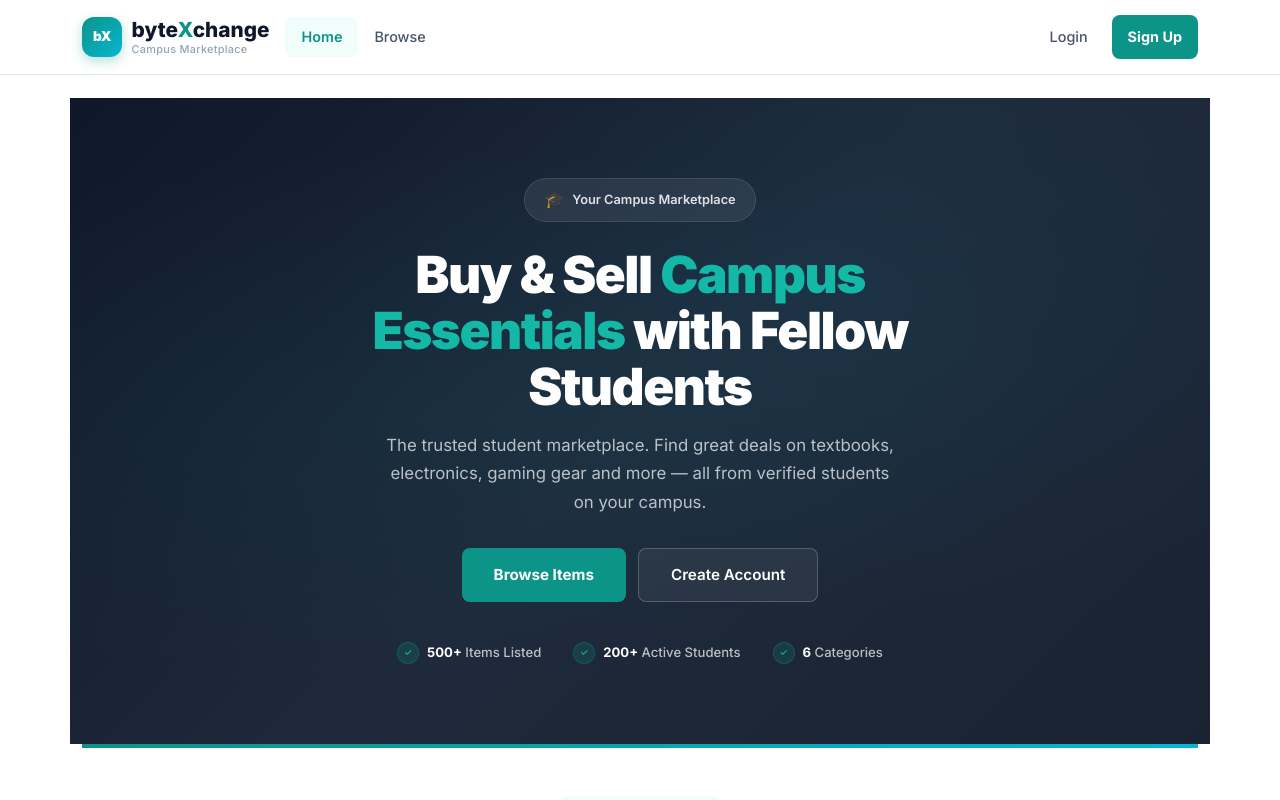
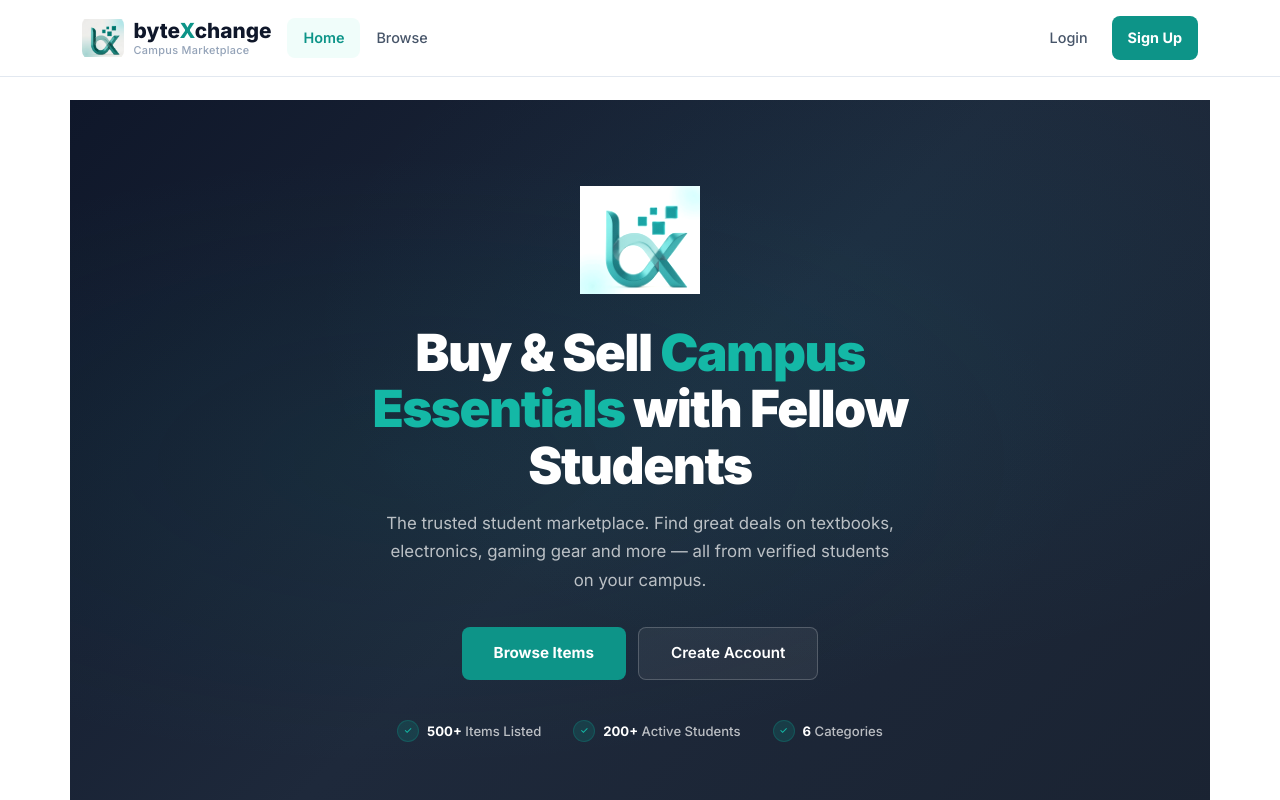
Before and after one commit to Priyanshu-Goswami/bytexchange, a React (Create React App) app in the folder frontend/: page / in a window 1280 px wide. Shown: the top 800 px of the page. Built offline with nearby package versions, Linux system fonts and the light colour scheme; no server answers.

Commit message:
use bX logo image with background burned via blend modes

```diff
--- a/frontend/src/App.css
+++ b/frontend/src/App.css
@@ -74,19 +74,12 @@ body {
   text-decoration: none;
 }
 
-.navbar-custom .navbar-brand .brand-icon {
-  background: linear-gradient(135deg, #0d9488, #06b6d4);
-  color: white;
-  width: 40px;
-  height: 40px;
-  border-radius: 12px;
-  display: flex;
-  align-items: center;
-  justify-content: center;
-  font-size: 0.85rem;
-  font-weight: 900;
-  letter-spacing: -0.5px;
-  box-shadow: 0 4px 12px rgba(13, 148, 136, 0.3);
+.navbar-custom .navbar-brand .brand-logo {
+  width: 42px;
+  height: 42px;
+  object-fit: contain;
+  mix-blend-mode: multiply;
+  border-radius: 8px;
 }
 
 .navbar-custom .navbar-brand .brand-text {
@@ -182,6 +175,15 @@ body {
 .hero-section > * {
   position: relative;
   z-index: 1;
+}
+
+.hero-section .hero-logo {
+  width: 120px;
+  height: 120px;
+  object-fit: contain;
+  mix-blend-mode: screen;
+  filter: brightness(1.2);
+  margin-bottom: 1.5rem;
 }
 
 .hero-section .hero-badge {
--- a/frontend/src/components/Navbar.js
+++ b/frontend/src/components/Navbar.js
@@ -17,7 +17,7 @@ function AppNavbar() {
     <nav className="navbar navbar-expand-lg navbar-custom">
       <div className="container">
         <Link className="navbar-brand" to="/">
-          <span className="brand-icon">bX</span>
+          <img src="/logo.png" alt="byteXchange" className="brand-logo" />
           <span className="brand-text">
             <span className="brand-name">byte<span className="brand-highlight">X</span>change</span>
             <span className="brand-subtitle">Campus Marketplace</span>
--- a/frontend/src/pages/Home.js
+++ b/frontend/src/pages/Home.js
@@ -8,10 +8,7 @@ function Home() {
     <div className="animate-in">
       {/* Hero Section */}
       <div className="hero-section text-center">
-        <div className="hero-badge">
-          <span className="badge-icon">🎓</span>
-          Your Campus Marketplace
-        </div>
+        <img src="/logo.png" alt="byteXchange" className="hero-logo" />
         <h1>
           Buy & Sell <span className="text-highlight">Campus Essentials</span> with Fellow Students
         </h1>
```
Also changed, not shown: frontend/public/logo.png (added).
